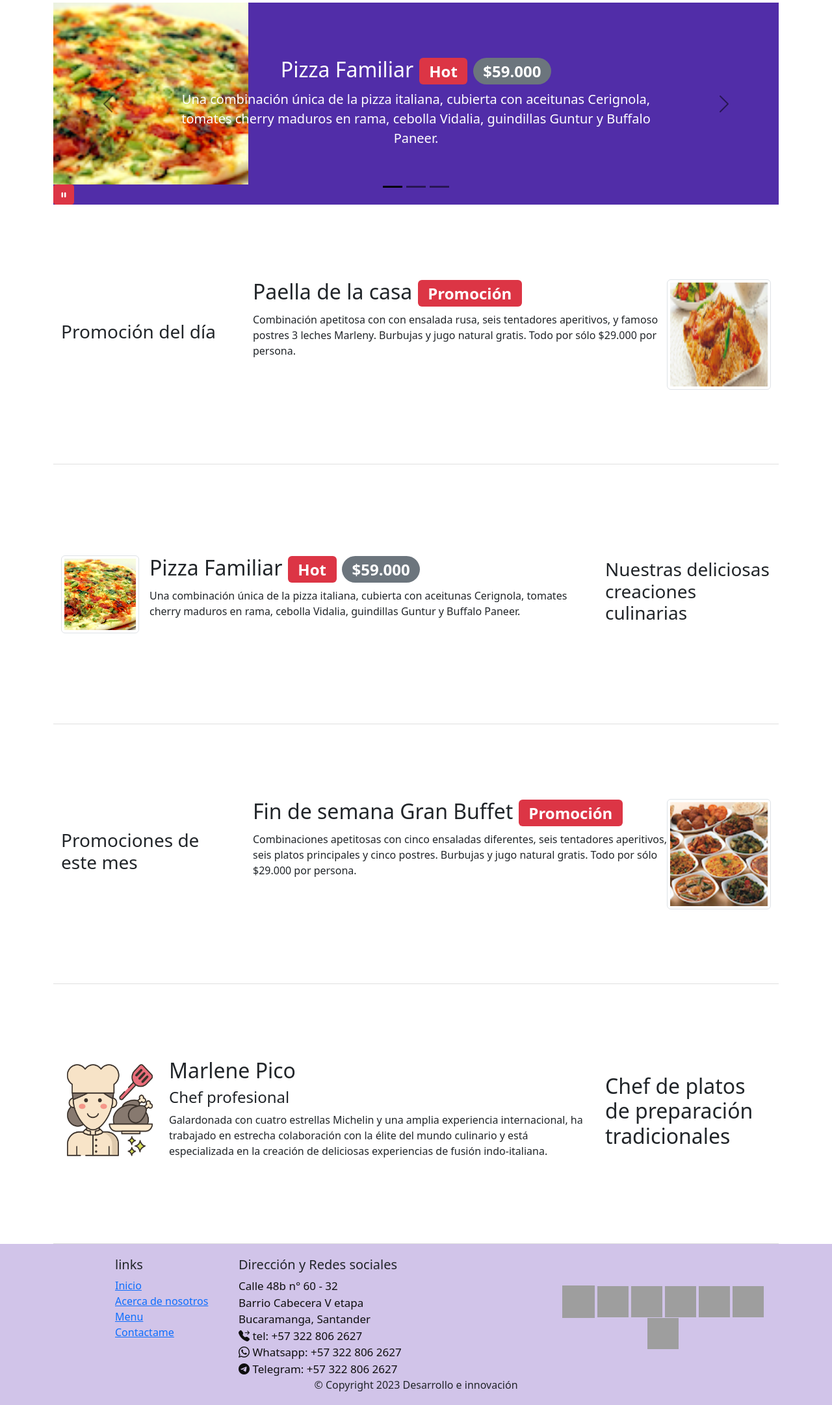
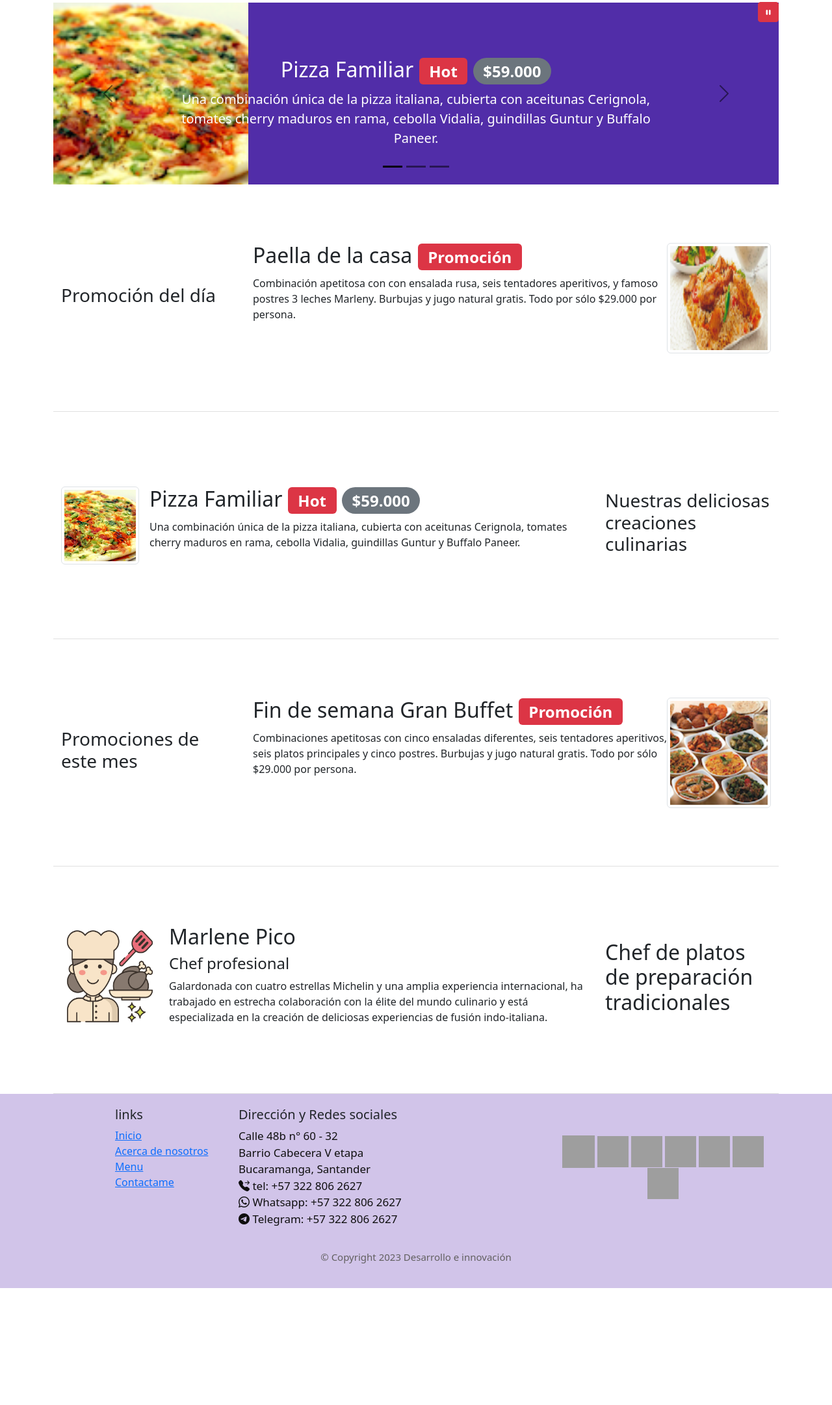
Before and after one commit to Gregory-reyes/restaurante_en_casa, a website: page index.html in a window 1280 px wide. Shown: the part 334-2497 px from the top of the page at 65% size. After the commit the page ends 2317 px from the top, so only its background shows below. Drawn offline with nearby package versions, Linux system fonts and the light colour scheme; grey boxes are pictures that could not be loaded.

Commit message:
arreglos del estilo de la sección comida, carrusel y del footer

```diff
--- a/css/estilos.css
+++ b/css/estilos.css
@@ -16,7 +16,7 @@
     margin: 0% auto;
     padding: 50px 0px 50px 0px;
     border-bottom: 1px solid #E0E0E0;
-    min-height: 400px;
+    min-height: 350px;
 }
 
 /*footer*/
@@ -66,3 +66,19 @@ body{
 .carousel-caption{
     color: floralwhite;
 }
+
+#carouselButton {
+    position: absolute;
+    bottom: 250px;/*si el coloco '0' lo posiciona en la parte inferior del carousel y si le colo 250 el laparte superior del tamaño del carousel*/
+    right: 0px;
+}
+
+#reservarBoton{
+    --bs-btn-hover-border-color: #{shade-color($bd-violet, 10%)};
+}
+
+.texto-footer{
+    padding: 35px 0px 0px 0px;
+    color: #626060;
+    font-size: 15px;
+}
```
